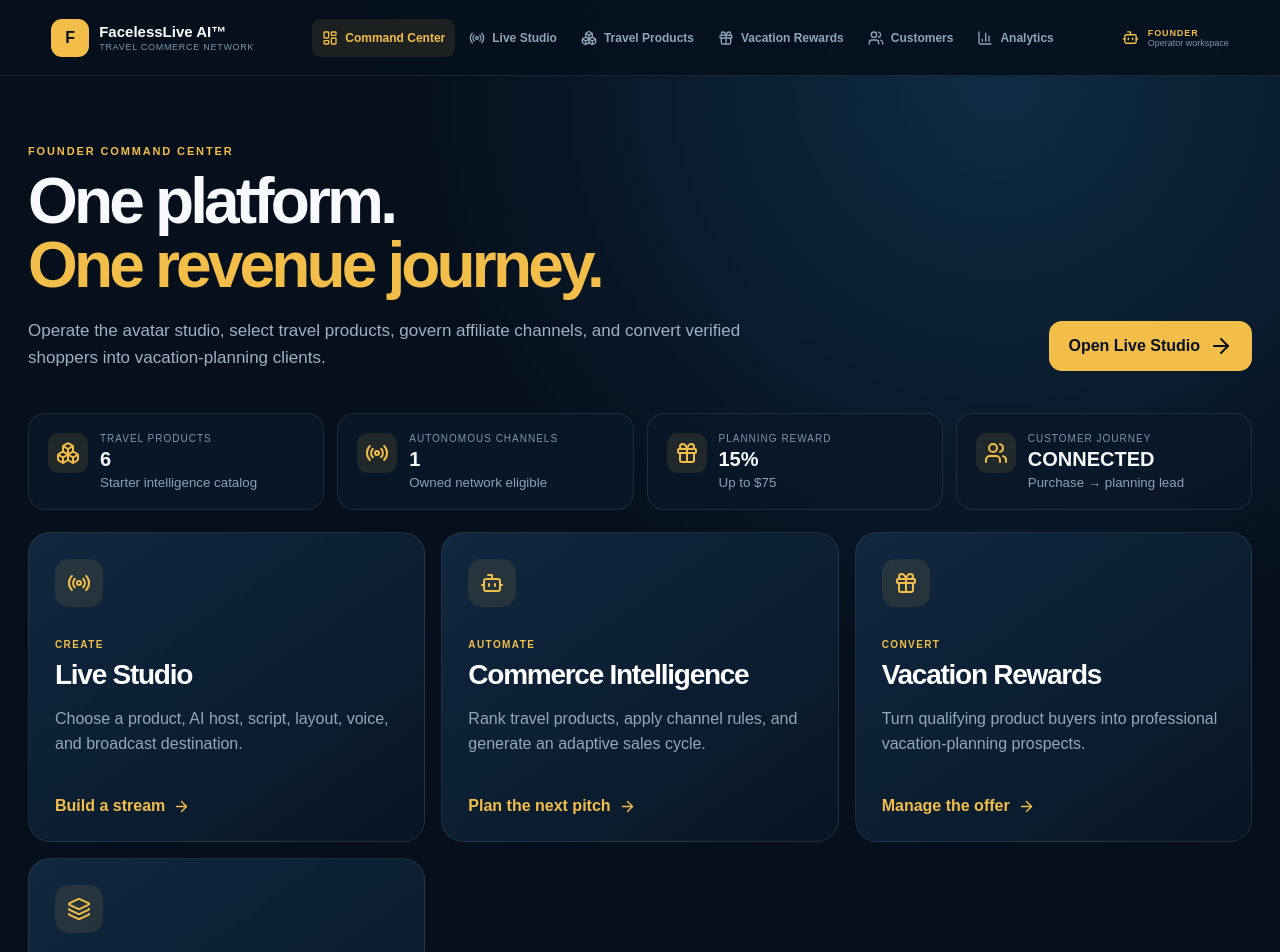
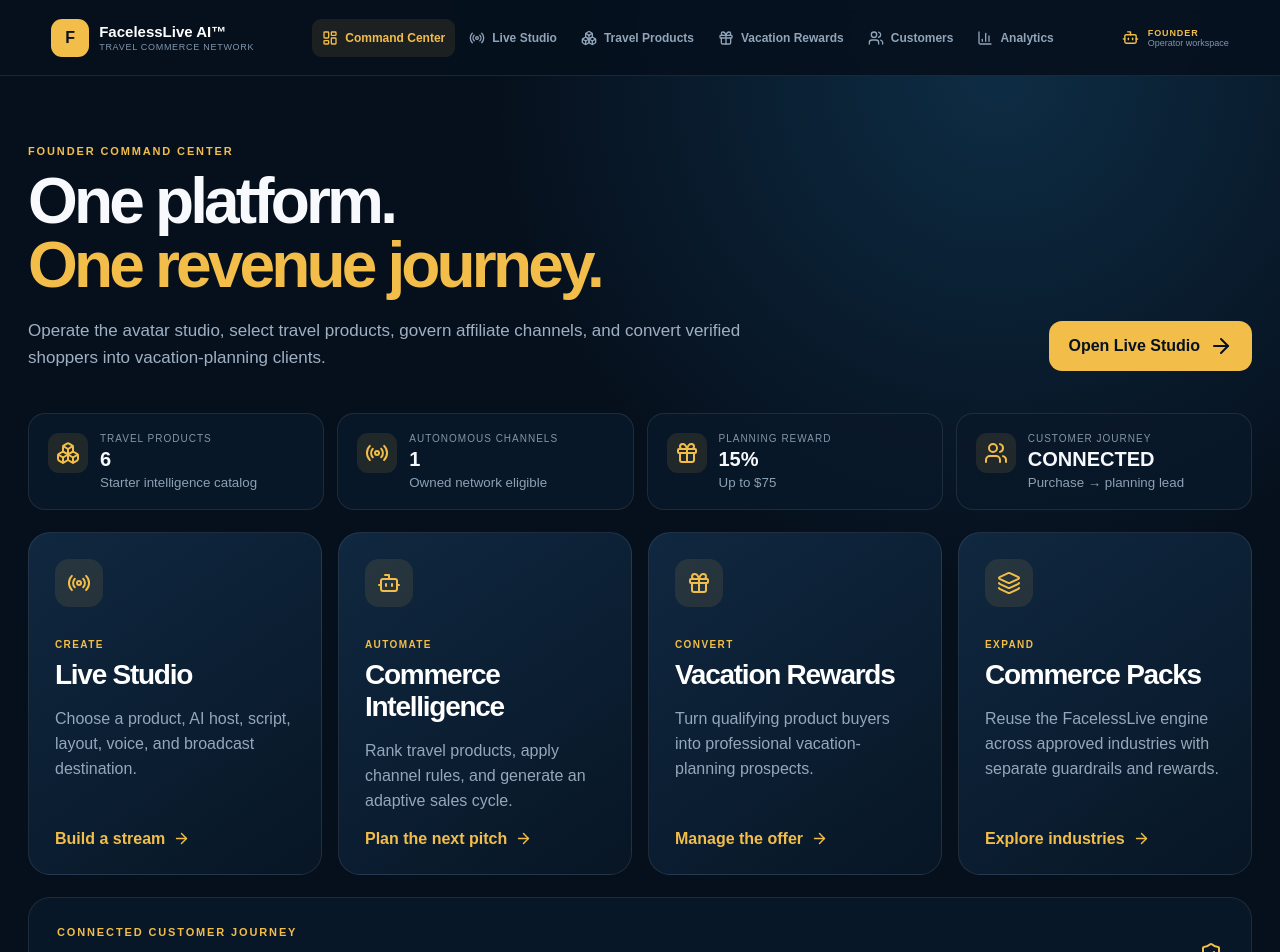
Before and after one commit to that2thisvacations/facelesslive, a Next.js app: page /dashboard in a window 1280 px wide. Shown: the top 952 px of the page. Built offline with nearby package versions, Linux system fonts and the light colour scheme.

Commit message:
Add multi-industry commerce pack foundation

```diff
--- a/app/dashboard/dashboard.css
+++ b/app/dashboard/dashboard.css
@@ -11,7 +11,7 @@
 .dashboardMetric span { color: #8295aa; font-size: 10px; text-transform: uppercase; letter-spacing: .1em; }
 .dashboardMetric strong { font-size: 20px; }
 .dashboardMetric small { color: #8da0b5; }
-.dashboardWorkspaceGrid { max-width: 1320px; margin: 22px auto 0; display: grid; grid-template-columns: repeat(3, 1fr); gap: 16px; }
+.dashboardWorkspaceGrid { max-width: 1320px; margin: 22px auto 0; display: grid; grid-template-columns: repeat(4, 1fr); gap: 16px; }
 .workspaceCard { min-height: 310px; padding: 26px; display: flex; flex-direction: column; border: 1px solid rgba(255,255,255,.09); border-radius: 22px; color: #fff; background: linear-gradient(145deg, rgba(17,42,67,.92), rgba(8,22,38,.94)); text-decoration: none; transition: transform .2s, border-color .2s; }
 .workspaceCard:hover { transform: translateY(-3px); border-color: rgba(242,189,73,.55); }
 .workspaceIcon { width: 48px; height: 48px; display: grid; place-items: center; border-radius: 14px; color: #f2bd49; background: rgba(242,189,73,.1); }
@@ -32,5 +32,6 @@
 .dashboardNotice { margin-top: 19px; padding: 15px; display: flex; align-items: center; gap: 11px; border-radius: 13px; color: #b7c5d4; background: rgba(242,189,73,.07); }
 .dashboardNotice svg { flex: 0 0 auto; color: #f2bd49; }
 .dashboardNotice a { margin-left: auto; color: #f2bd49; white-space: nowrap; }
-@media (max-width: 900px) { .dashboardMetrics { grid-template-columns: repeat(2, 1fr); } .dashboardWorkspaceGrid { grid-template-columns: 1fr; } .journeyRail { grid-template-columns: repeat(2, 1fr); } }
-@media (max-width: 620px) { .dashboardPage { padding: 38px 14px 60px; } .dashboardWelcome { align-items: flex-start; flex-direction: column; } .dashboardMetrics { grid-template-columns: 1fr; } .journeyRail { grid-template-columns: 1fr; } .dashboardNotice { align-items: flex-start; flex-wrap: wrap; } .dashboardNotice a { margin-left: 0; width: 100%; } }
+@media (max-width: 1100px) { .dashboardWorkspaceGrid { grid-template-columns: repeat(2, 1fr); } }
+@media (max-width: 900px) { .dashboardMetrics { grid-template-columns: repeat(2, 1fr); } .journeyRail { grid-template-columns: repeat(2, 1fr); } }
+@media (max-width: 620px) { .dashboardPage { padding: 38px 14px 60px; } .dashboardWelcome { align-items: flex-start; flex-direction: column; } .dashboardMetrics, .dashboardWorkspaceGrid { grid-template-columns: 1fr; } .journeyRail { grid-template-columns: 1fr; } .dashboardNotice { align-items: flex-start; flex-wrap: wrap; } .dashboardNotice a { margin-left: 0; width: 100%; } }
```
